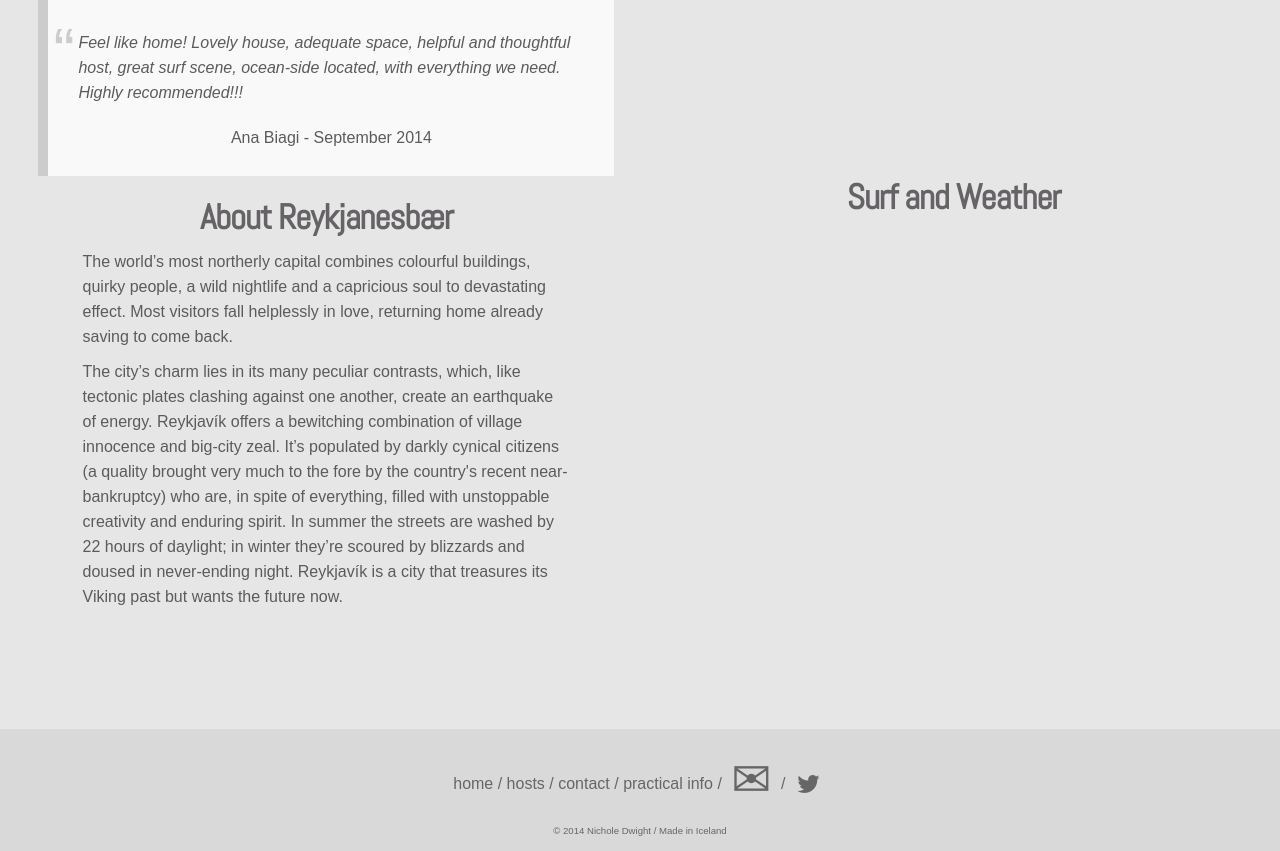
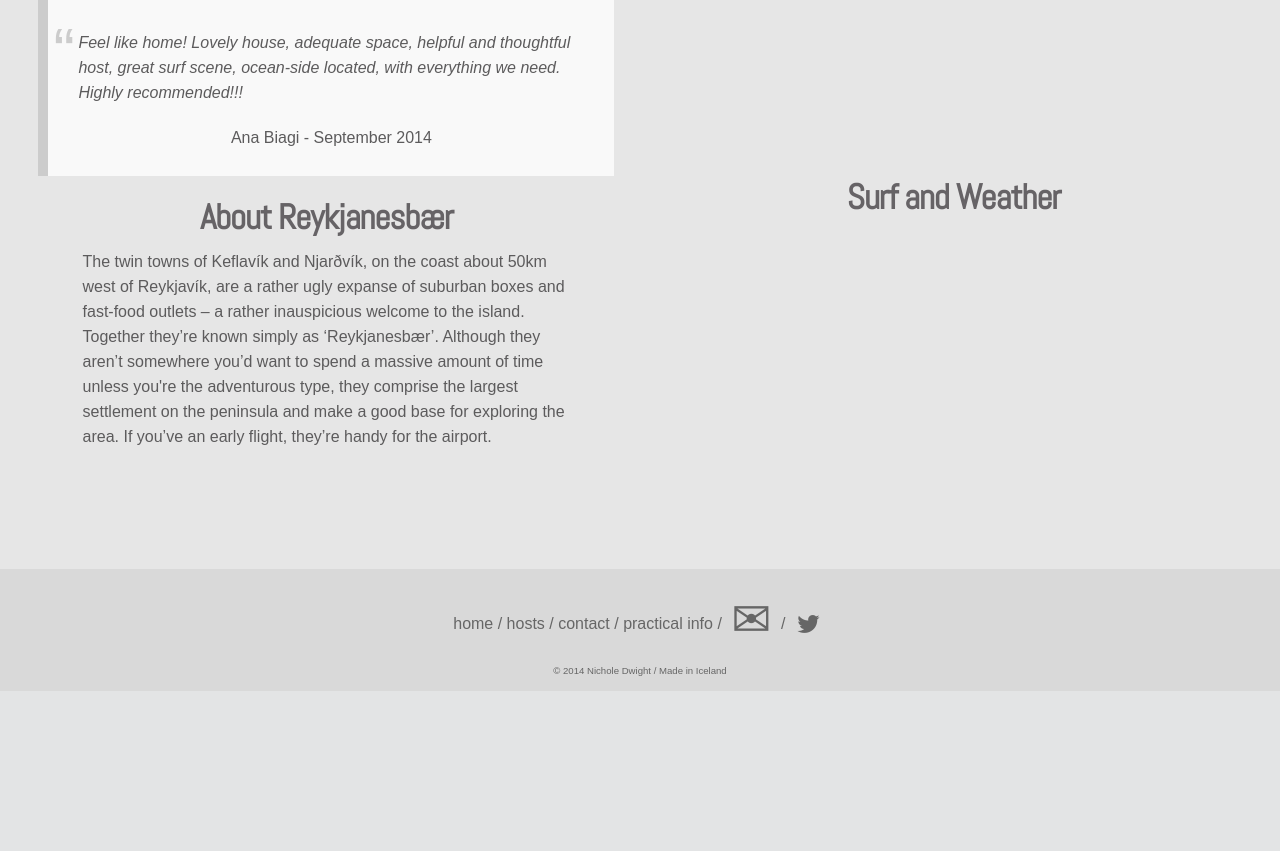
Before and after one commit to nicholedwight/breaking-the-ice, a PHP site: page /hostfamilies/eklund in a window 1280 px wide. Shown: the part 1243-2094 px from the top of the page. After the commit the page ends 1919 px from the top, so only its background shows below. Run offline with PHP 8.4, Linux system fonts and the light colour scheme; style sheets or scripts are compiled from the project's sources; some libraries are stand-ins or nearby versions; some web fonts are replaced.

Commit message:
adding city info

```diff
--- a/hostfamilies/arnason.php
+++ b/hostfamilies/arnason.php
@@ -72,9 +72,8 @@
       <article class="about_city">
         <h3>About Reykjanesbær</h3>
         <p>
-          The world’s most northerly capital combines colourful buildings, quirky people, a wild nightlife and a capricious soul to devastating effect. Most visitors fall helplessly in love, returning home already saving to come back.</p>
-        <p>
-          The city’s charm lies in its many peculiar contrasts, which, like tectonic plates clashing against one another, create an earthquake of energy. Reykjavík offers a bewitching combination of village innocence and big-city zeal. It’s populated by darkly cynical citizens (a quality brought very much to the fore by the country's recent near-bankruptcy) who are, in spite of everything, filled with unstoppable creativity and enduring spirit. In summer the streets are washed by 22 hours of daylight; in winter they’re scoured by blizzards and doused in never-ending night. Reykjavík is a city that treasures its Viking past but wants the future now.</p>
+          The twin towns of Keflavík and Njarðvík, on the coast about 50km west of Reykjavík, are a rather ugly expanse of suburban boxes and fast-food outlets – a rather inauspicious welcome to the island. Together they’re known simply as ‘Reykjanesbær’. Although they aren’t somewhere you’d want to spend a massive amount of time unless you're the adventurous type, they comprise the largest settlement on the peninsula and make a good base for exploring the area. If you’ve an early flight, they’re handy for the airport.
+        </p>
 
       </article>
 
--- a/hostfamilies/eklund.php
+++ b/hostfamilies/eklund.php
@@ -74,9 +74,8 @@
       <article class="about_city">
         <h3>About Reykjanesbær</h3>
         <p>
-          The world’s most northerly capital combines colourful buildings, quirky people, a wild nightlife and a capricious soul to devastating effect. Most visitors fall helplessly in love, returning home already saving to come back.</p>
-        <p>
-          The city’s charm lies in its many peculiar contrasts, which, like tectonic plates clashing against one another, create an earthquake of energy. Reykjavík offers a bewitching combination of village innocence and big-city zeal. It’s populated by darkly cynical citizens (a quality brought very much to the fore by the country's recent near-bankruptcy) who are, in spite of everything, filled with unstoppable creativity and enduring spirit. In summer the streets are washed by 22 hours of daylight; in winter they’re scoured by blizzards and doused in never-ending night. Reykjavík is a city that treasures its Viking past but wants the future now.</p>
+          The twin towns of Keflavík and Njarðvík, on the coast about 50km west of Reykjavík, are a rather ugly expanse of suburban boxes and fast-food outlets – a rather inauspicious welcome to the island. Together they’re known simply as ‘Reykjanesbær’. Although they aren’t somewhere you’d want to spend a massive amount of time unless you're the adventurous type, they comprise the largest settlement on the peninsula and make a good base for exploring the area. If you’ve an early flight, they’re handy for the airport.
+        </p>
 
       </article>
 
--- a/hostfamilies/jegtnes.php
+++ b/hostfamilies/jegtnes.php
@@ -74,10 +74,8 @@
       <article class="about_city">
         <h3>About Reyðarfjörður</h3>
         <p>
-          The world’s most northerly capital combines colourful buildings, quirky people, a wild nightlife and a capricious soul to devastating effect. Most visitors fall helplessly in love, returning home already saving to come back.</p>
-        <p>
-          The city’s charm lies in its many peculiar contrasts, which, like tectonic plates clashing against one another, create an earthquake of energy. Reykjavík offers a bewitching combination of village innocence and big-city zeal. It’s populated by darkly cynical citizens (a quality brought very much to the fore by the country's recent near-bankruptcy) who are, in spite of everything, filled with unstoppable creativity and enduring spirit. In summer the streets are washed by 22 hours of daylight; in winter they’re scoured by blizzards and doused in never-ending night. Reykjavík is a city that treasures its Viking past but wants the future now.</p>
-
+          In the Prettiest Fjord pageant, Reyðarfjörður could never quite manage to take home the sash and crown. It’s a relatively new settlement, which only came into existence – as a trading port – in the 20th century. More recently, however, Reyðarfjörður garnered attention when Alcoa installed a giant 2km-long aluminium smelter just beyond the town along the fjord. Conservationists were up in arms, but the infusion of foreign workers has added a small splash of international flavour in Reyðarfjörður and the surrounding towns.
+        </p>
       </article>
 
       <aside class="surf_data">
```
